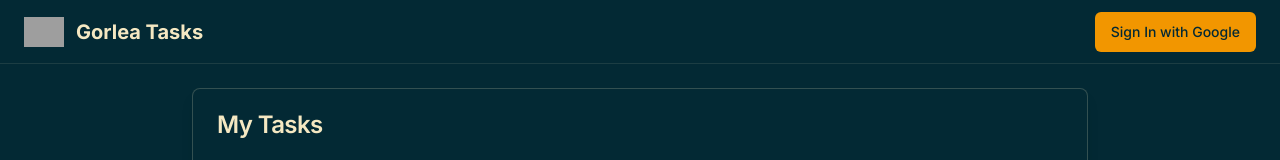
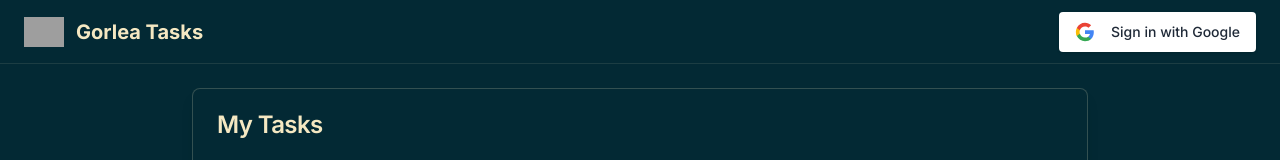
Before and after one commit to Drifter-Supremo/gorlea-todo-list, a Next.js app: page / in a window 1280 px wide. Shown: the top 160 px of the page. Built offline with nearby package versions, Linux system fonts and the light colour scheme; no server answers; grey boxes are pictures that could not be loaded.

Commit message:
new google button

```diff
--- a/components/app-bar.tsx
+++ b/components/app-bar.tsx
@@ -30,13 +30,38 @@ export function AppBar() {
             className="rounded-full border border-[#F29600]"
           />
         )}
-        <Button
-          onClick={user ? logout : login}
-          className="bg-[#F29600] hover:bg-[#F29600]/90 text-[#032934] font-medium"
-          disabled={loading}
-        >
-          {loading ? "Loading..." : user ? "Sign Out" : "Sign In with Google"}
-        </Button>
+        {user ? (
+          <Button
+            onClick={logout}
+            className="bg-[#F29600] hover:bg-[#F29600]/90 text-[#032934] font-medium"
+            disabled={loading}
+          >
+            {loading ? "Loading..." : "Sign Out"}
+          </Button>
+        ) : (
+          <Button
+            onClick={login}
+            className="bg-white hover:bg-gray-100 text-gray-800 font-medium px-4 py-2 rounded shadow"
+            disabled={loading}
+          >
+            {loading ? (
+              "Loading..."
+            ) : (
+              <>
+                <div className="mr-2 w-5 h-5 relative">
+                  <Image
+                    src="/google-logo.svg"
+                    alt="Google Logo"
+                    width={20}
+                    height={20}
+                    className="object-contain"
+                  />
+                </div>
+                Sign in with Google
+              </>
+            )}
+          </Button>
+        )}
       </div>
     </header>
   )
--- a/components/task-row.tsx
+++ b/components/task-row.tsx
@@ -12,7 +12,7 @@ interface TaskRowProps {
   onEdit: (task: Task) => void
 }
 
-import { Trash, Edit2 } from "lucide-react"
+import { Trash } from "lucide-react"
 import { Dialog, DialogContent, DialogHeader, DialogTitle, DialogFooter } from "./ui/dialog"
 import { Button } from "./ui/button"
 import { useState } from "react"
```
Also changed, not shown: public/google-logo.svg (added).
